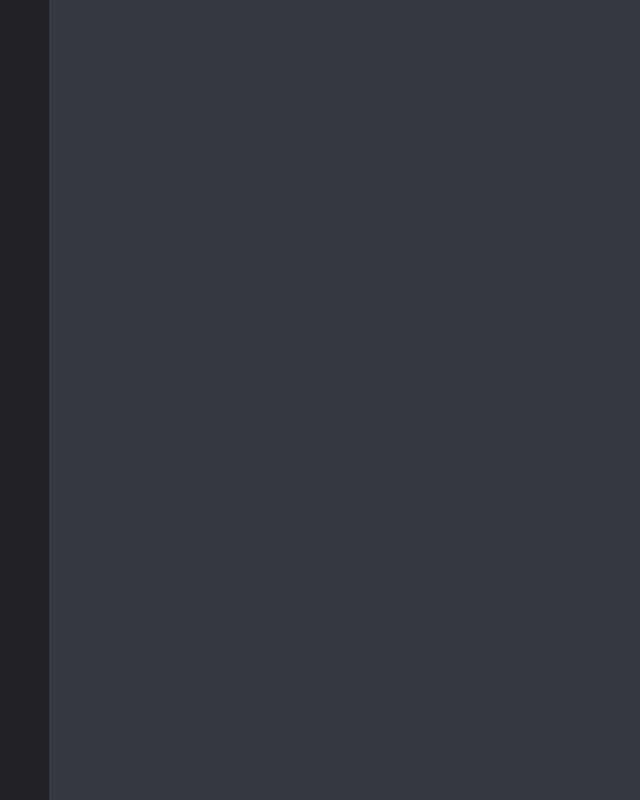
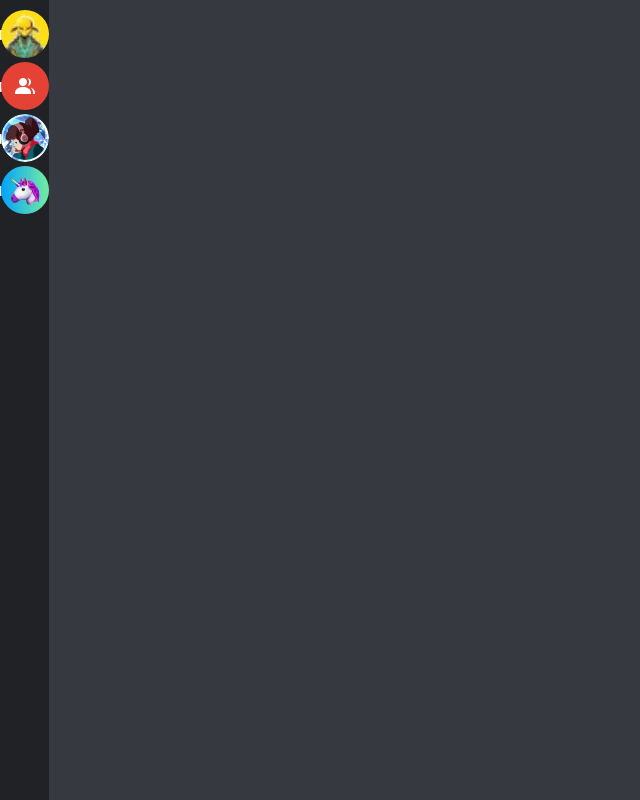
Before and after one commit to gepthecoder/discord-blockchain, a Next.js app in the folder client/: page / in a window 1280 px wide. Shown: the whole page, without its empty margins (0-640 px from the left). Built offline with nearby package versions, Linux system fonts and the light colour scheme.

Commit message:
$0016: [Home] [Sidebar] [RoomAvatar]: render dummy channel logos

```diff
--- a/client/components/RoomAvatar.js
+++ b/client/components/RoomAvatar.js
@@ -1,12 +1,30 @@
 import styles from '../styles/roomAvatar.module.css'
+
+import Image from 'next/image'
+import { useRouter } from 'next/router'
+
 
 const RoomAvatar = ({ id, avatar, name }) => {
 
-  return (
-    <div>
-      RoomAvatar
-    </div>
-  )
+    const router = useRouter()
+
+    const changeUrl = () => {
+      router.push(`?channel=${id}&name=${name}`)
+    }
+
+    return (
+      <div className={styles.wrapper} onClick={changeUrl}>
+        <div className={styles.roomAvatar}>
+          <Image
+            src={avatar}
+            className={styles.roomAvatarImage}
+            height={48}
+            width={48}
+            alt={name}
+          />
+        </div>
+      </div>
+    )
 }
 
 export default RoomAvatar
--- a/client/components/Sidebar.js
+++ b/client/components/Sidebar.js
@@ -1,12 +1,13 @@
 import styles from '../styles/sidebar.module.css'
 import { useRouter } from 'next/router'
 import { useEffect, useState } from 'react'
-import RoomAvatar from './RoomAvatar'
 
 import avatar1 from '../assets/avatar-1.webp'
 import avatar2 from '../assets/avatar-2.png'
 import avatar3 from '../assets/avatar-3.webp'
 import avatar4 from '../assets/avatar-4.webp'
+
+import RoomAvatar from './RoomAvatar'
 
 const dummyChannels = [
     {
@@ -33,7 +34,7 @@
 
 const Sidebar = () => {
     const router = useRouter()
-    const [channels, setChannels] = useState([])
+    const [channels, setChannels] = useState(dummyChannels)
 
     return (
         <div className={styles.wrapper}>
```
Also changed, not shown: client/styles/roomAvatar.module.css (indentation only).
